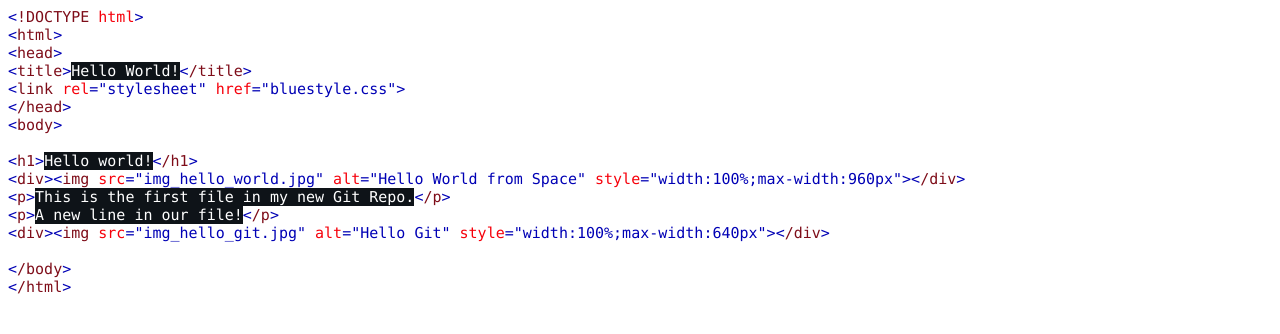
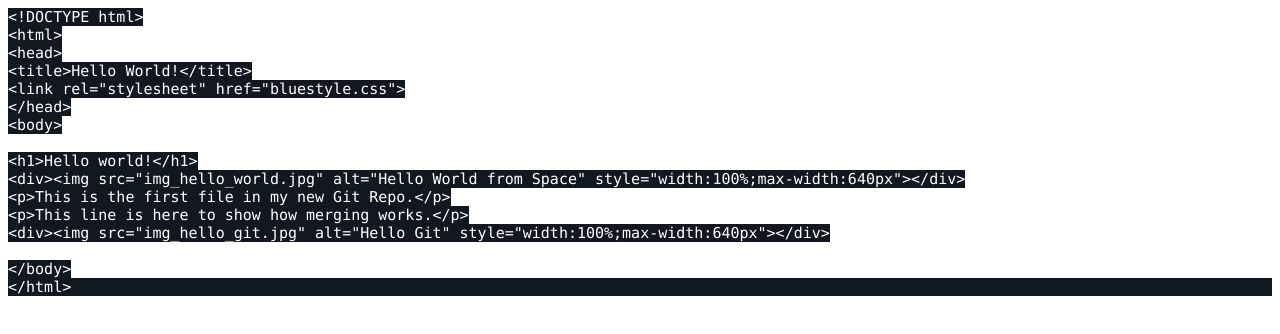
Before and after one commit to JohnKakasas/hello-world, a plain HTML site: page index.html in a window 1280 px wide. Drawn offline with Linux system fonts and the light colour scheme.

Commit message:
Updated index.html. Resized image

```diff
--- a/index.html
+++ b/index.html
@@ -7,33 +7,29 @@
   <meta name="Generator" content="Cocoa HTML Writer">
   <meta name="CocoaVersion" content="2566">
   <style type="text/css">
-    p.p1 {margin: 0.0px 0.0px 0.0px 0.0px; font: 15.0px Menlo; color: #7e0d19; -webkit-text-stroke: #7e0d19}
-    p.p2 {margin: 0.0px 0.0px 0.0px 0.0px; font: 15.0px Menlo; color: #ffffff; -webkit-text-stroke: #ffffff}
-    p.p3 {margin: 0.0px 0.0px 0.0px 0.0px; font: 15.0px Menlo; color: #0000b5; -webkit-text-stroke: #0000b5}
-    p.p4 {margin: 0.0px 0.0px 0.0px 0.0px; font: 15.0px Menlo; color: #ffffff; -webkit-text-stroke: #ffffff; min-height: 18.0px}
-    span.s1 {font-kerning: none; color: #0000b5; -webkit-text-stroke: 0px #0000b5}
+    p.p1 {margin: 0.0px 0.0px 0.0px 0.0px; font: 15.0px Menlo; color: #ffffff; -webkit-text-stroke: #ffffff}
+    p.p2 {margin: 0.0px 0.0px 0.0px 0.0px; font: 15.0px Menlo; color: #ffffff; -webkit-text-stroke: #ffffff; min-height: 18.0px}
+    p.p3 {margin: 0.0px 0.0px 0.0px 0.0px; font: 15.0px Menlo; color: #ffffff; -webkit-text-stroke: #ffffff; background-color: #111820}
+    span.s1 {font-kerning: none; background-color: #111820}
     span.s2 {font-kerning: none}
-    span.s3 {font-kerning: none; color: #f6000b; -webkit-text-stroke: 0px #f6000b}
-    span.s4 {font-kerning: none; color: #7e0d19; -webkit-text-stroke: 0px #7e0d19}
-    span.s5 {font-kerning: none; background-color: #0e1318}
   </style>
 </head>
 <body>
-<p class="p1"><span class="s1">&lt;</span><span class="s2">!DOCTYPE</span><span class="s3"> html</span><span class="s1">&gt;</span></p>
-<p class="p1"><span class="s1">&lt;</span><span class="s2">html</span><span class="s1">&gt;</span></p>
-<p class="p1"><span class="s1">&lt;</span><span class="s2">head</span><span class="s1">&gt;</span></p>
-<p class="p2"><span class="s1">&lt;</span><span class="s4">title</span><span class="s1">&gt;</span><span class="s5">Hello World!</span><span class="s1">&lt;</span><span class="s4">/title</span><span class="s1">&gt;</span></p>
-<p class="p3"><span class="s2">&lt;</span><span class="s4">link</span><span class="s3"> rel</span><span class="s2">="stylesheet"</span><span class="s3"> href</span><span class="s2">="bluestyle.css"&gt;</span></p>
-<p class="p1"><span class="s1">&lt;</span><span class="s2">/head</span><span class="s1">&gt;</span></p>
-<p class="p1"><span class="s1">&lt;</span><span class="s2">body</span><span class="s1">&gt;</span></p>
-<p class="p4"><span class="s2"></span><br></p>
-<p class="p2"><span class="s1">&lt;</span><span class="s4">h1</span><span class="s1">&gt;</span><span class="s5">Hello world!</span><span class="s1">&lt;</span><span class="s4">/h1</span><span class="s1">&gt;</span></p>
-<p class="p3"><span class="s2">&lt;</span><span class="s4">div</span><span class="s2">&gt;&lt;</span><span class="s4">img</span><span class="s3"> src</span><span class="s2">="img_hello_world.jpg"</span><span class="s3"> alt</span><span class="s2">="Hello World from Space"</span><span class="s3"> style</span><span class="s2">="width:100%;max-width:960px"&gt;&lt;</span><span class="s4">/div</span><span class="s2">&gt;</span></p>
-<p class="p2"><span class="s1">&lt;</span><span class="s4">p</span><span class="s1">&gt;</span><span class="s5">This is the first file in my new Git Repo.</span><span class="s1">&lt;</span><span class="s4">/p</span><span class="s1">&gt;</span></p>
-<p class="p2"><span class="s1">&lt;</span><span class="s4">p</span><span class="s1">&gt;</span><span class="s5">A new line in our file!</span><span class="s1">&lt;</span><span class="s4">/p</span><span class="s1">&gt;</span></p>
-<p class="p3"><span class="s2">&lt;</span><span class="s4">div</span><span class="s2">&gt;&lt;</span><span class="s4">img</span><span class="s3"> src</span><span class="s2">="img_hello_git.jpg"</span><span class="s3"> alt</span><span class="s2">="Hello Git"</span><span class="s3"> style</span><span class="s2">="width:100%;max-width:640px"&gt;&lt;</span><span class="s4">/div</span><span class="s2">&gt;</span></p>
-<p class="p4"><span class="s2"></span><br></p>
-<p class="p1"><span class="s1">&lt;</span><span class="s2">/body</span><span class="s1">&gt;</span></p>
-<p class="p1"><span class="s1">&lt;</span><span class="s2">/html</span><span class="s1">&gt;</span></p>
+<p class="p1"><span class="s1">&lt;!DOCTYPE html&gt;</span></p>
+<p class="p1"><span class="s1">&lt;html&gt;</span></p>
+<p class="p1"><span class="s1">&lt;head&gt;</span></p>
+<p class="p1"><span class="s1">&lt;title&gt;Hello World!&lt;/title&gt;</span></p>
+<p class="p1"><span class="s1">&lt;link rel="stylesheet" href="bluestyle.css"&gt;</span></p>
+<p class="p1"><span class="s1">&lt;/head&gt;</span></p>
+<p class="p1"><span class="s1">&lt;body&gt;</span></p>
+<p class="p2"><span class="s2"></span><br></p>
+<p class="p1"><span class="s1">&lt;h1&gt;Hello world!&lt;/h1&gt;</span></p>
+<p class="p1"><span class="s1">&lt;div&gt;&lt;img src="img_hello_world.jpg" alt="Hello World from Space" style="width:100%;max-width:640px"&gt;&lt;/div&gt;</span></p>
+<p class="p1"><span class="s1">&lt;p&gt;This is the first file in my new Git Repo.&lt;/p&gt;</span></p>
+<p class="p1"><span class="s1">&lt;p&gt;This line is here to show how merging works.&lt;/p&gt;</span></p>
+<p class="p1"><span class="s1">&lt;div&gt;&lt;img src="img_hello_git.jpg" alt="Hello Git" style="width:100%;max-width:640px"&gt;&lt;/div&gt;</span></p>
+<p class="p2"><span class="s2"></span><br></p>
+<p class="p1"><span class="s1">&lt;/body&gt;</span></p>
+<p class="p3"><span class="s2">&lt;/html&gt;</span></p>
 </body>
 </html>
```
